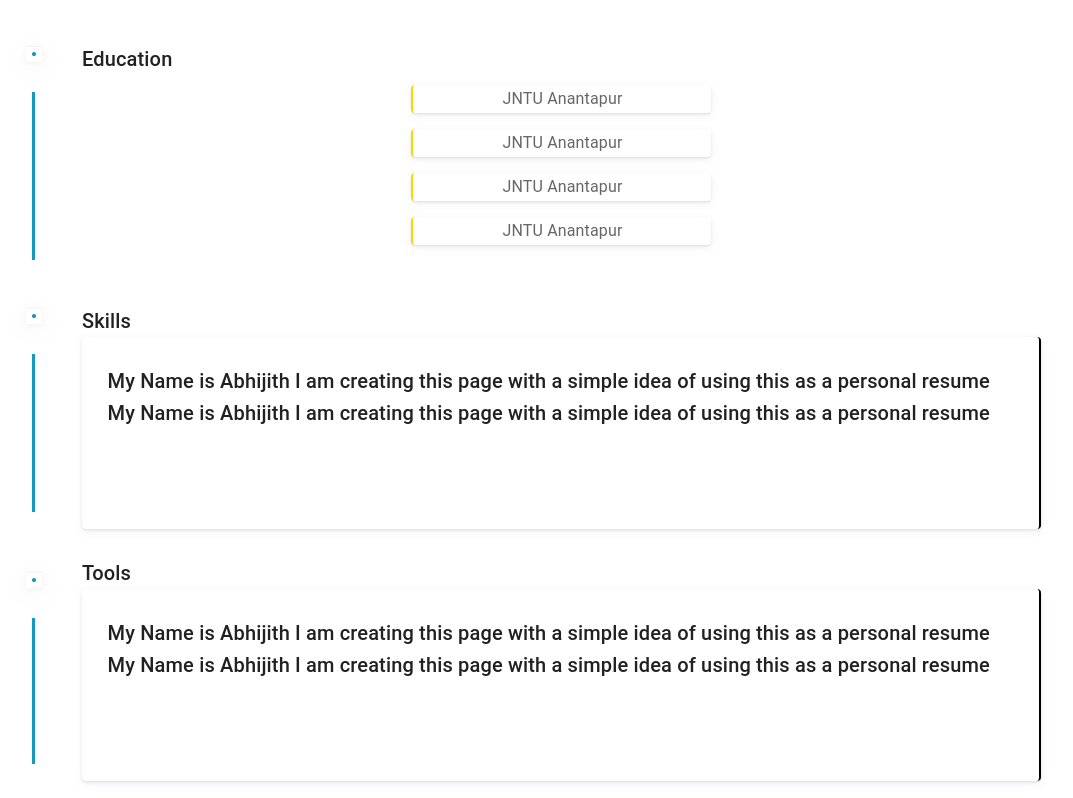
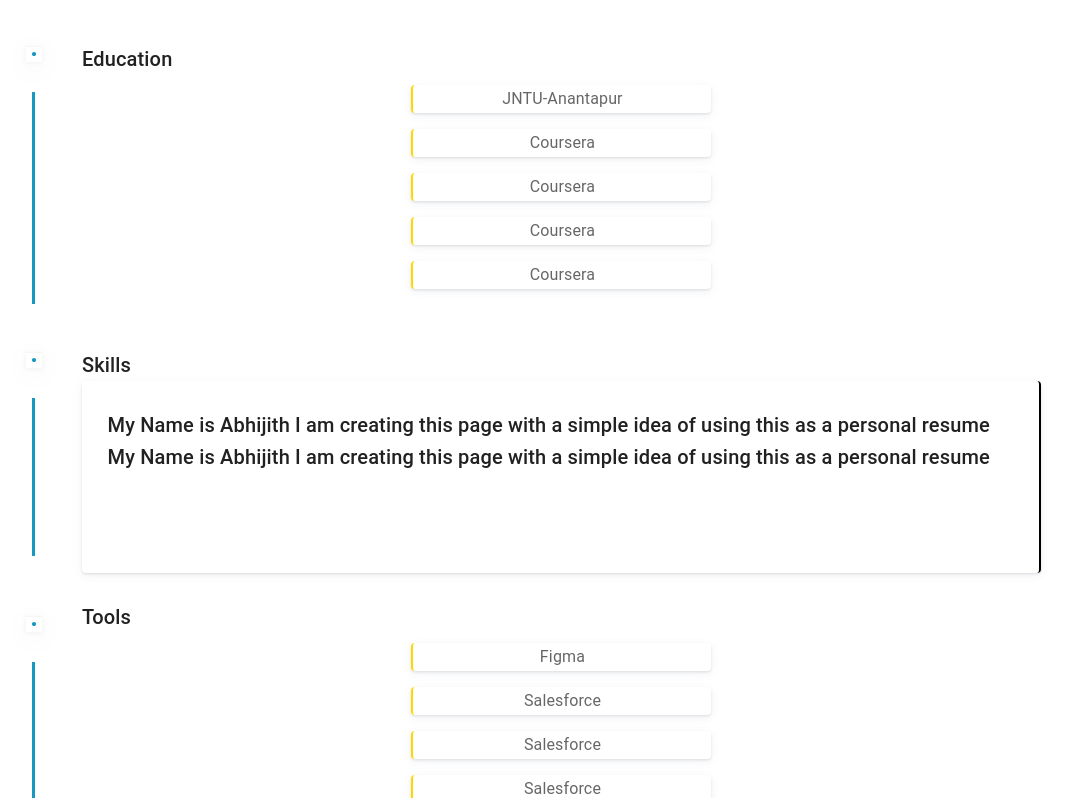
Before and after one commit to eabhijith/personal, a React (Create React App) app: page / in a window 1280 px wide. Shown: the part 2002-2800 px from the top of the page, without its empty margins (127-1200 px from the left). Built offline with nearby package versions, Linux system fonts and the light colour scheme.

Commit message:
updating skills and tools on UI

```diff
--- a/src/Components/Data/data.js
+++ b/src/Components/Data/data.js
@@ -81,3 +81,256 @@
   },
 
 ];
+
+
+export const EducationData = [
+
+  {
+
+    university: "JNTU-Anantapur",
+
+    duration : "Mar 2014",
+
+    course: "Bachelor of Technology, Electrical and Communications Engineering",
+
+    logo : require('../Assets/zalando.jpg'),
+  },
+
+  {
+
+    university: "Coursera",
+
+    duration : "Dec 2019",
+
+    course: "CoureEra ML using Tensorflow",
+
+    logo : require('../Assets/zalando.jpg'),
+  },
+  {
+
+    university: "Coursera",
+
+    duration : "Dec 2019",
+
+    course: "CoureEra ML using Tensorflow",
+
+    logo : require('../Assets/zalando.jpg'),
+  },
+  {
+
+    university: "Coursera",
+
+    duration : "Dec 2019",
+
+    course: "CoureEra ML using Tensorflow",
+
+    logo : require('../Assets/zalando.jpg'),
+  },
+  {
+
+    university: "Coursera",
+
+    duration : "Dec 2019",
+
+    course: "CoureEra ML using Tensorflow",
+
+    logo : require('../Assets/zalando.jpg'),
+  },
+];
+
+
+export const ToolsData = [
+
+  {
+
+    name: "Figma",
+
+    purpose : "UI Design, prototyping ",
+
+    logo : require('../Assets/zalando.jpg'),
+  },
+
+  {
+
+    name: "Salesforce",
+
+    purpose : "Product Development",
+
+    logo : require('../Assets/zalando.jpg'),
+  },
+  {
+
+    name: "Salesforce",
+
+    purpose : "Product Development",
+
+    logo : require('../Assets/zalando.jpg'),
+  },
+  {
+
+    name: "Salesforce",
+
+    purpose : "Product Development",
+
+    logo : require('../Assets/zalando.jpg'),
+  },
+  {
+
+    name: "Salesforce",
+
+    purpose : "Product Development",
+
+    logo : require('../Assets/zalando.jpg'),
+  },
+  {
+
+    name: "Salesforce",
+
+    purpose : "Product Development",
+
+    logo : require('../Assets/zalando.jpg'),
+  },
+  {
+
+    name: "Salesforce",
+
+    purpose : "Product Development",
+
+    logo : require('../Assets/zalando.jpg'),
+  },
+  {
+
+    name: "Salesforce",
+
+    purpose : "Product Development",
+
+    logo : require('../Assets/zalando.jpg'),
+  },
+  {
+
+    name: "Salesforce",
+
+    purpose : "Product Development",
+
+    logo : require('../Assets/zalando.jpg'),
+  },
+
+  {
+
+    name: "Salesforce",
+
+    purpose : "Product Development",
+
+    logo : require('../Assets/zalando.jpg'),
+  },{
+
+    name: "Salesforce",
+
+    purpose : "Product Development",
+
+    logo : require('../Assets/zalando.jpg'),
+  },{
+
+    name: "Salesforce",
+
+    purpose : "Product Development",
+
+    logo : require('../Assets/zalando.jpg'),
+  },
+  {
+
+    name: "Salesforce",
+
+    purpose : "Product Development",
+
+    logo : require('../Assets/zalando.jpg'),
+  },
+  {
+
+    name: "Salesforce",
+
+    purpose : "Product Development",
+
+    logo : require('../Assets/zalando.jpg'),
+  },
+  {
+
+    name: "Salesforce",
+
+    purpose : "Product Development",
+
+    logo : require('../Assets/zalando.jpg'),
+  },
+  {
+
+    name: "Salesforce",
+
+    purpose : "Product Development",
+
+    logo : require('../Assets/zalando.jpg'),
+  },
+  {
+
+    name: "Salesforce",
+
+    purpose : "Product Development",
+
+    logo : require('../Assets/zalando.jpg'),
+  },
+  {
+
+    name: "Salesforce",
+
+    purpose : "Product Development",
+
+    logo : require('../Assets/zalando.jpg'),
+  },
+  {
+
+    name: "Salesforce",
+
+    purpose : "Product Development",
+
+    logo : require('../Assets/zalando.jpg'),
+  },
+  {
+
+    name: "Salesforce",
+
+    purpose : "Product Development",
+
+    logo : require('../Assets/zalando.jpg'),
+  },
+  {
+
+    name: "Salesforce",
+
+    purpose : "Product Development",
+
+    logo : require('../Assets/zalando.jpg'),
+  },
+  {
+
+    name: "Salesforce",
+
+    purpose : "Product Development",
+
+    logo : require('../Assets/zalando.jpg'),
+  },
+  {
+
+    name: "Salesforce",
+
+    purpose : "Product Development",
+
+    logo : require('../Assets/zalando.jpg'),
+  },
+  {
+
+    name: "Salesforce",
+
+    purpose : "Product Development",
+
+    logo : require('../Assets/zalando.jpg'),
+  },
+];
--- a/src/Components/Timeline/Timeline.tsx
+++ b/src/Components/Timeline/Timeline.tsx
@@ -11,11 +11,10 @@
 // import { ReactComponent as Step } from './Assets/_Step.svg';
 import { ReactComponent as Step } from '../Assets/_Step.svg';
 
-import space from '../Assets/space.jpeg';
 
 
 
-import { ExperienceData } from "../Data/data";
+import { ExperienceData, EducationData, ToolsData } from "../Data/data";
 
 
 
@@ -100,17 +99,10 @@
                   </Timeline1>
                   {/* End : Experience Item 1 */}
                 </div>
-
-
-
               );
 
             })}
-
-
-
           </TimelineContent>
-
         </TimelineItem>
 
 
@@ -133,26 +125,15 @@
               Education
             </Typography>
             <div className='ea-container'>
-              <div className='item left-border-gold item-hover'>
-                <Typography variant="subtitle1" color="text.secondary" align="center">
-                  JNTU Anantapur
-                </Typography>
-              </div>
-              <div className='item left-border-gold item-hover'>
-                <Typography variant="subtitle1" color="text.secondary" align="center">
-                  JNTU Anantapur
-                </Typography>
-              </div>
-              <div className='item left-border-gold item-hover'>
-                <Typography variant="subtitle1" color="text.secondary" align="center">
-                  JNTU Anantapur
-                </Typography>
-              </div>
-              <div className='item left-border-gold item-hover'>
-                <Typography variant="subtitle1" color="text.secondary" align="center">
-                  JNTU Anantapur
-                </Typography>
-              </div>
+              {EducationData.map((data, key) => {
+                return(
+                  <div key={key} className='item left-border-gold item-hover'>
+                    <Typography variant="subtitle1" color="text.secondary" align="center">
+                      {data.university}
+                    </Typography>
+                  </div>
+                );
+              })}
             </div>
           </TimelineContent>
 
@@ -205,11 +186,16 @@
             <Typography variant="h6" component="span">
               Tools
             </Typography>
-            <div className='item-hover item-long right-border-black hoverblue'>
-              <Typography variant="h6" component="span">
-                My Name is Abhijith I am creating this page with a simple idea of using this as a personal resume My Name is Abhijith I am creating this page with a simple idea of using this as a personal resume
-              </Typography>
-              <br />
+            <div className='ea-container'>
+              {ToolsData.map((data, key) => {
+                return (
+                  <div key={key} className='item left-border-gold item-hover'>
+                    <Typography variant="subtitle1" color="text.secondary" align="center">
+                      {data.name}
+                    </Typography>
+                  </div>
+                );
+              })}
             </div>
           </TimelineContent>
 
```
